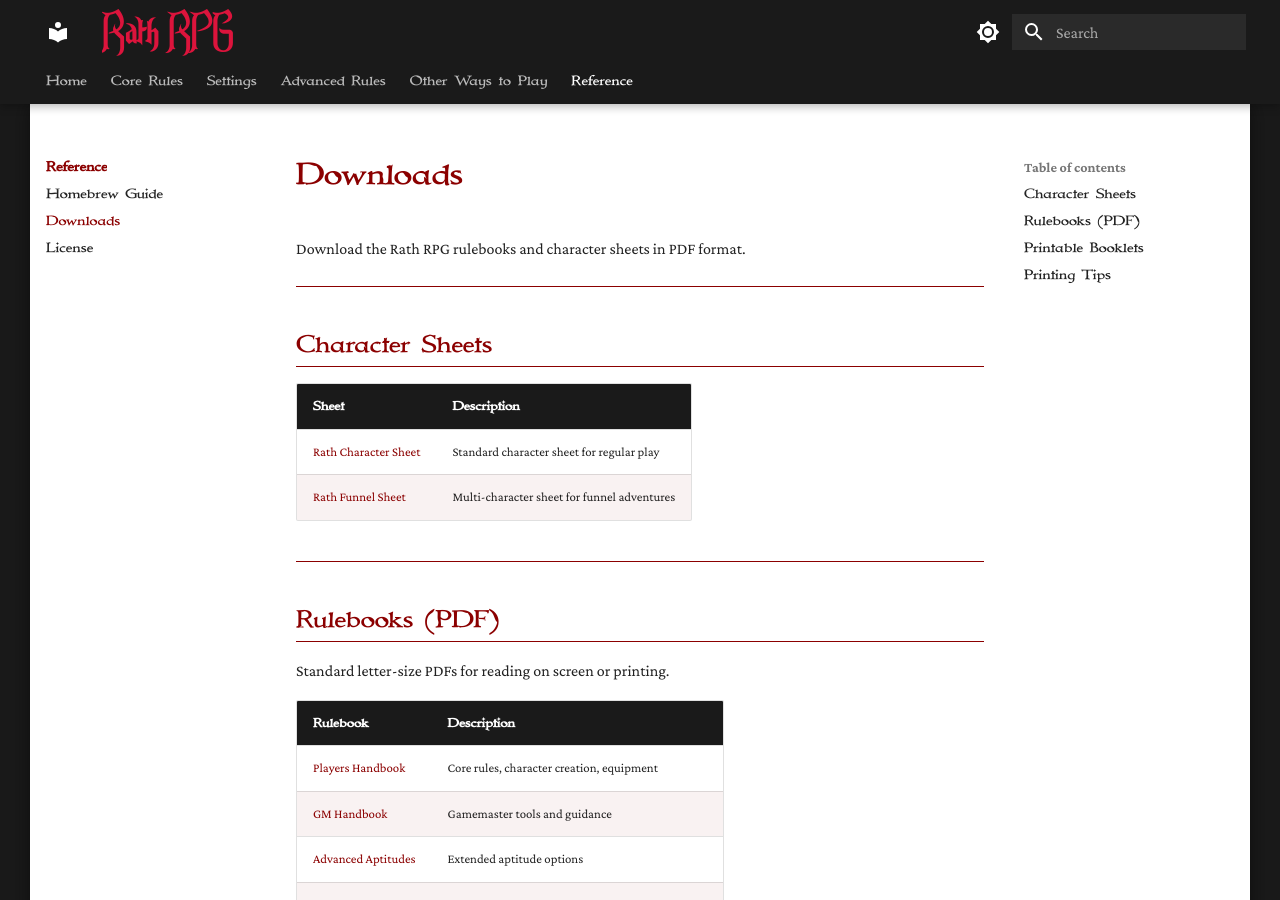
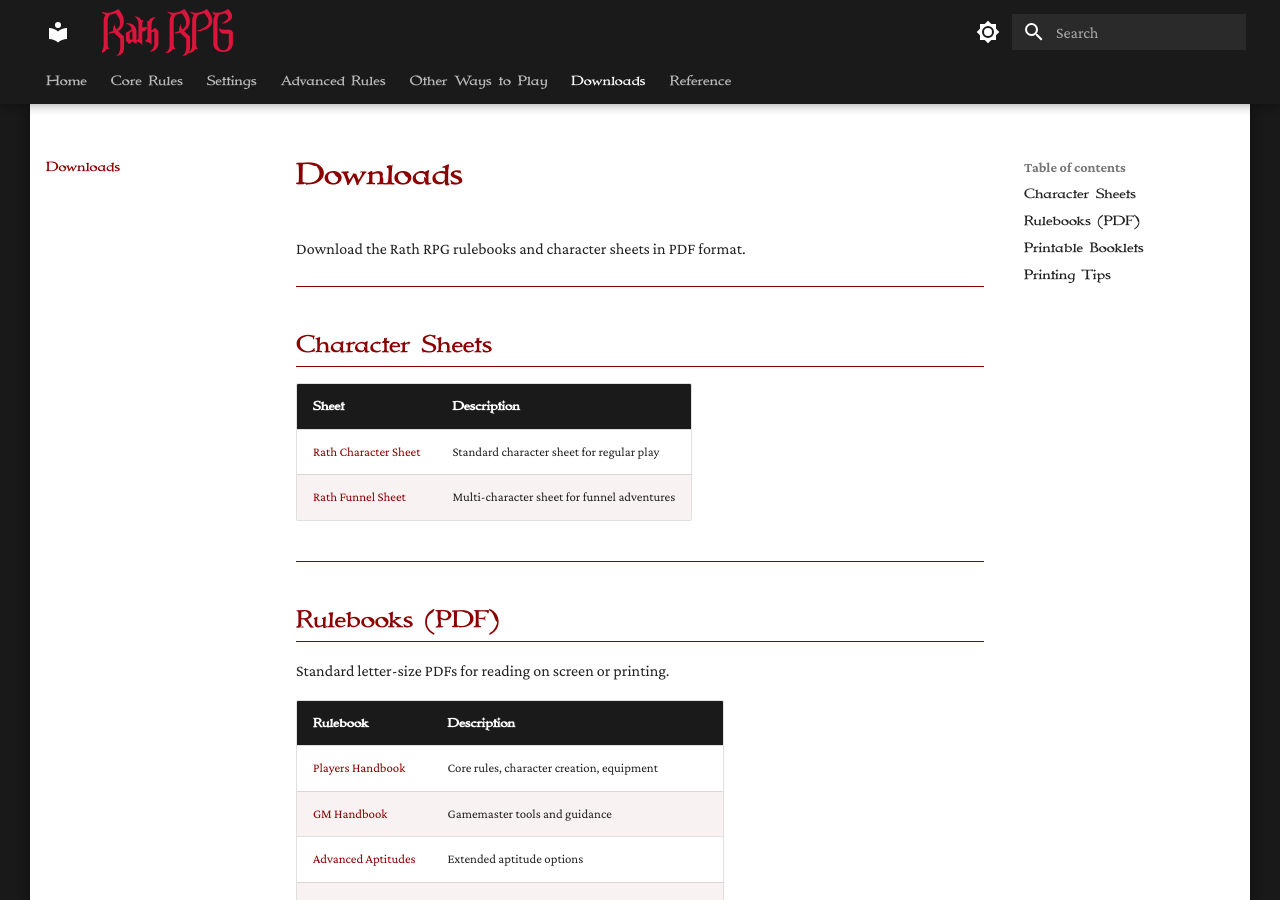
Before and after one commit to rathrpg/rath-rpg, an MkDocs documentation site: the page built from docs/downloads.md, in a window 1280 px wide and 900 px high. Built offline with MkDocs 1.6.1 and Material for MkDocs 9.7.7, drawn with Linux system fonts in a browser that asks for light colours; part of the change alters nothing that is shown.

Commit message:
Downloads as a top-level tab; Overdrive creation-Rider rules
- Downloads promoted out of Reference to its own nav tab
- Rath Overdrive: Henshin can now be taken at character creation
  (costs both starting aptitudes, +1 starting Charge to offset the
  permanent one-aptitude deficit that creates)

Co-Authored-By: Claude Opus 5 (1M context) <noreply@anthropic.com>

```diff
--- a/mkdocs.yml
+++ b/mkdocs.yml
@@ -45,9 +45,9 @@ nav:
   - Other Ways to Play:
     - Rath Overdrive: Rath Overdrive.md
     - Rath Freehand: Rath Freehand.md
+  - Downloads: downloads.md
   - Reference:
     - Homebrew Guide: Homebrew Guide.md
-    - Downloads: downloads.md
     - License: License and Attribution.md
 
 markdown_extensions:
```
